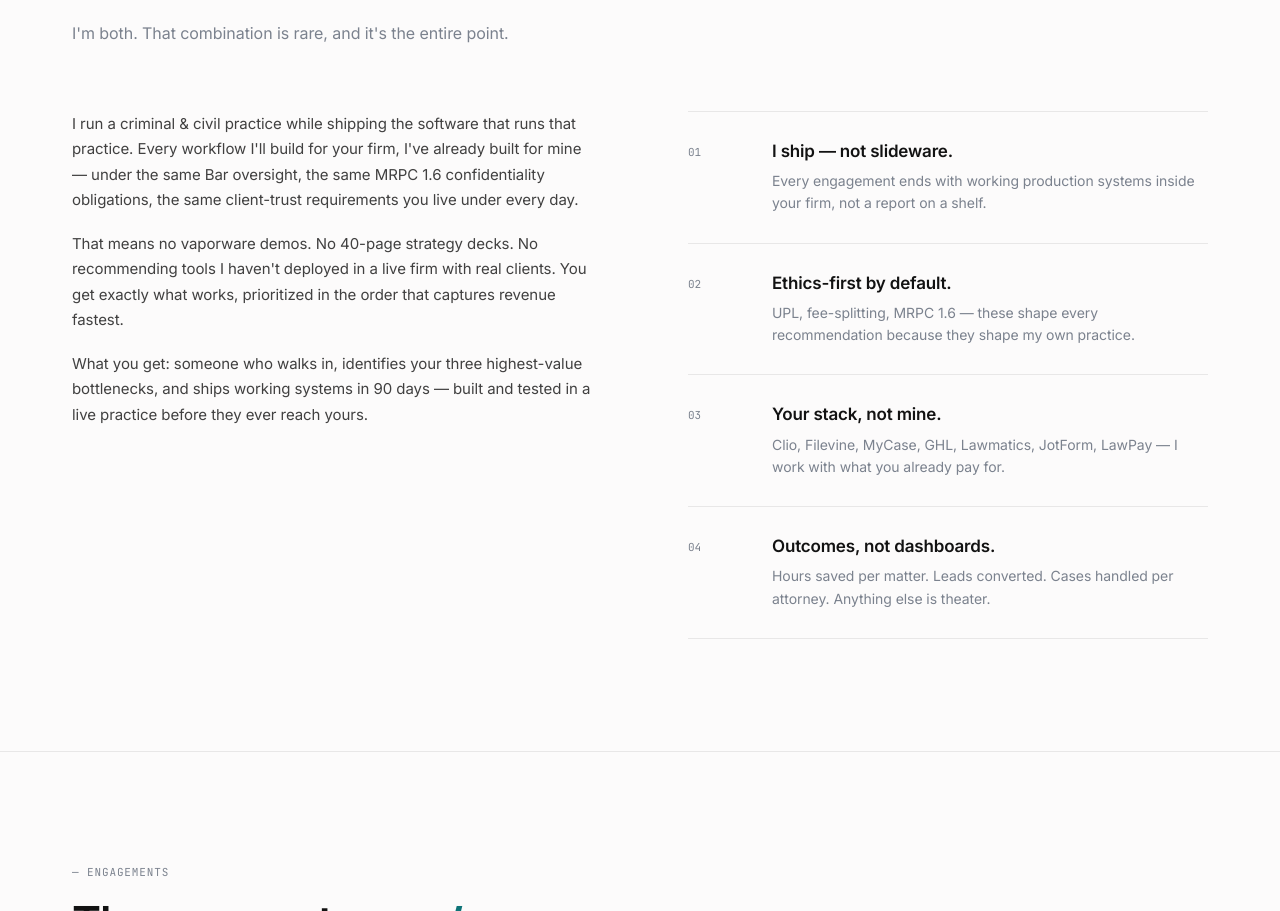
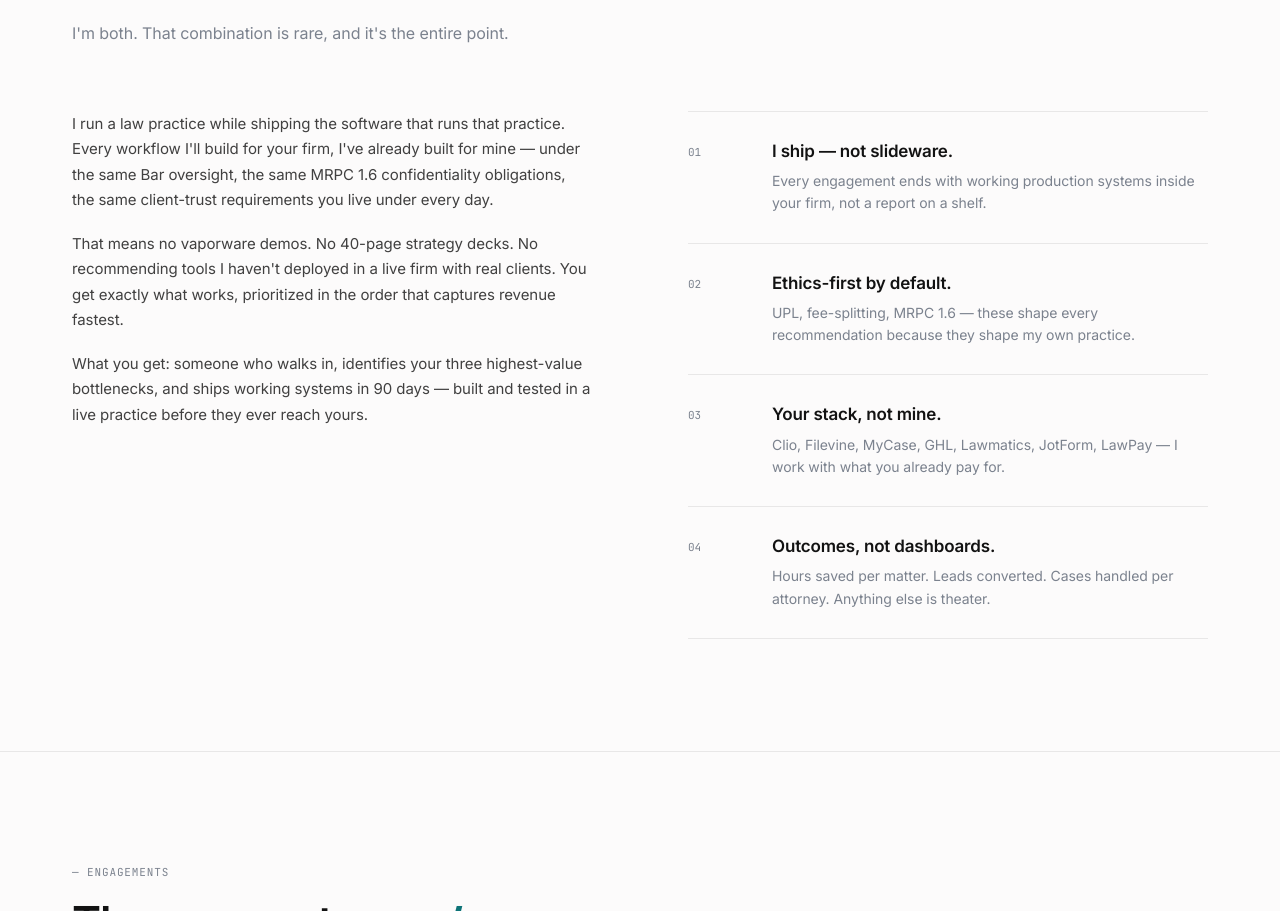
Before and after one commit to ILG-Workspace/lexarum.com, a website: page index.html in a window 1280 px wide. Shown: the part 1092-2003 px from the top of the page. Drawn offline with Linux system fonts and the light colour scheme.

Commit message:
Replace 'criminal & civil practice' with 'law practice'

```diff
--- a/index.html
+++ b/index.html
@@ -457,7 +457,7 @@ section { scroll-margin-top: 80px; }
 
     <div class="about-grid">
       <div class="about-text">
-        <p>I run a criminal &amp; civil practice while shipping the software that runs that practice. Every workflow I'll build for your firm, I've already built for mine — under the same Bar oversight, the same MRPC 1.6 confidentiality obligations, the same client-trust requirements you live under every day.</p>
+        <p>I run a law practice while shipping the software that runs that practice. Every workflow I'll build for your firm, I've already built for mine — under the same Bar oversight, the same MRPC 1.6 confidentiality obligations, the same client-trust requirements you live under every day.</p>
         <p>That means no vaporware demos. No 40-page strategy decks. No recommending tools I haven't deployed in a live firm with real clients. You get exactly what works, prioritized in the order that captures revenue fastest.</p>
         <p>What you get: someone who walks in, identifies your three highest-value bottlenecks, and ships working systems in 90 days — built and tested in a live practice before they ever reach yours.</p>
       </div>
```
